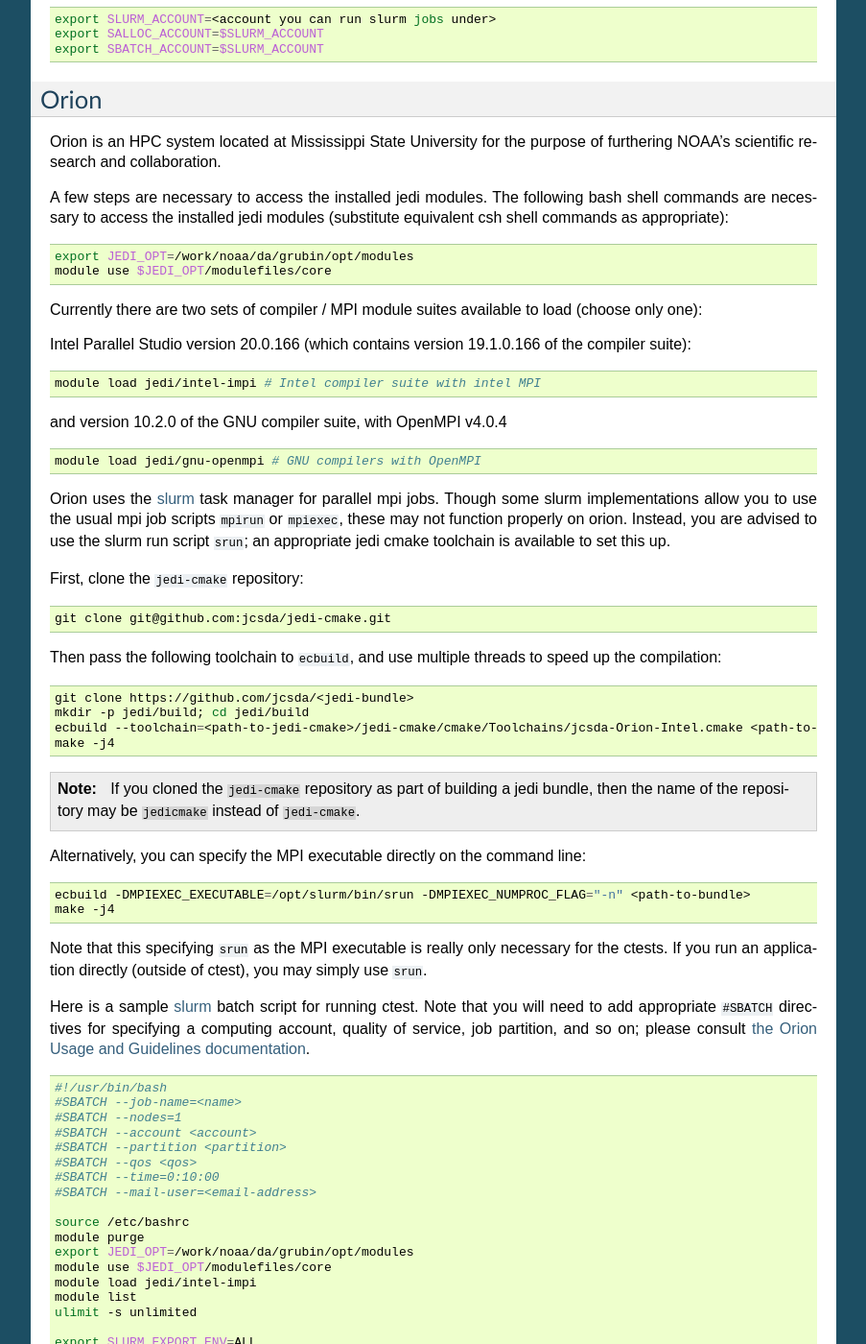
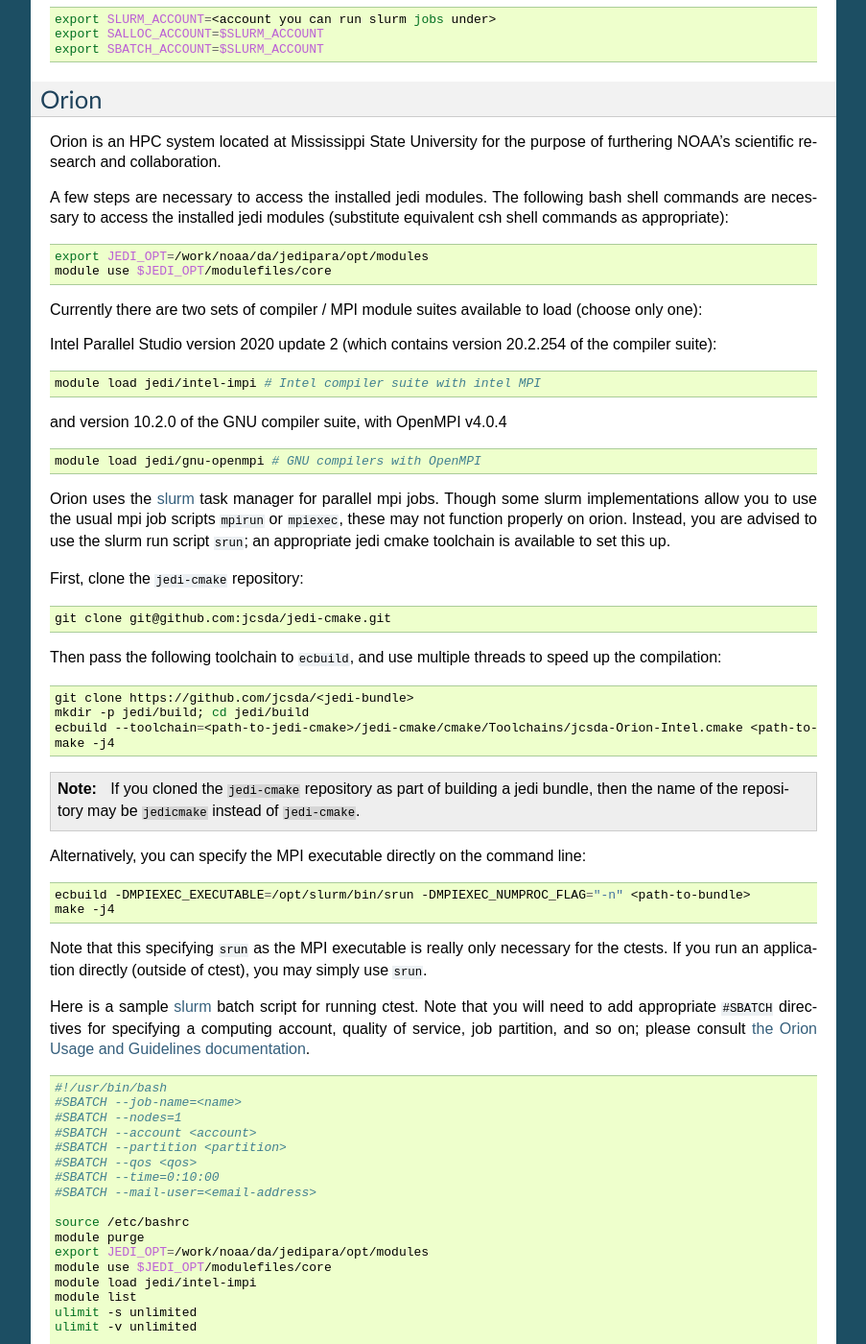
Before and after one commit to JCSDA/jedi-docs, a Sphinx documentation site: the page built from docs/using/jedi_environment/modules.rst, in a window 1280 px wide and 1400 px high, scrolled down 1890 px. Shown: the whole window at 96% size, without its empty margins (198-1101 px from the left). Built offline with Sphinx 7.4.7, drawn with Linux system fonts in a browser that asks for light colours; some of the changed text lies outside the part shown.

Commit message:
Update modules.rst for orion (#270)
New orion modules available via the role account (role-da), modules at /work/noaa/da/jedipara/opt/modules

```diff
--- a/docs/using/jedi_environment/modules.rst
+++ b/docs/using/jedi_environment/modules.rst
@@ -111,12 +111,12 @@
 
 .. code-block:: bash
 
-   export JEDI_OPT=/work/noaa/da/grubin/opt/modules
+   export JEDI_OPT=/work/noaa/da/jedipara/opt/modules
    module use $JEDI_OPT/modulefiles/core
 
 Currently there are two sets of compiler / MPI module suites available to load (choose only one):
 
-Intel Parallel Studio version 20.0.166 (which contains version 19.1.0.166 of the compiler suite):
+Intel Parallel Studio version 2020 update 2 (which contains version 20.2.254 of the compiler suite):
 
 .. code-block:: bash
 
@@ -174,11 +174,12 @@
 
    source /etc/bashrc
    module purge
-   export JEDI_OPT=/work/noaa/da/grubin/opt/modules
+   export JEDI_OPT=/work/noaa/da/jedipara/opt/modules
    module use $JEDI_OPT/modulefiles/core
    module load jedi/intel-impi
    module list
    ulimit -s unlimited
+   ulimit -v unlimited
 
    export SLURM_EXPORT_ENV=ALL
    export HDF5_USE_FILE_LOCKING=FALSE
@@ -201,11 +202,12 @@
 
    source /etc/bashrc
    module purge
-   export JEDI_OPT=/work/noaa/da/grubin/opt/modules
+   export JEDI_OPT=/work/noaa/da/jedipara/opt/modules
    module use $JEDI_OPT/modulefiles/core
-   module load jedi/intel-impi
+   module load jedi/gnu-openmpi
    module list
    ulimit -s unlimited
+   ulimit -v unlimited
 
    export SLURM_EXPORT_ENV=ALL
    export HDF5_USE_FILE_LOCKING=FALSE
```
